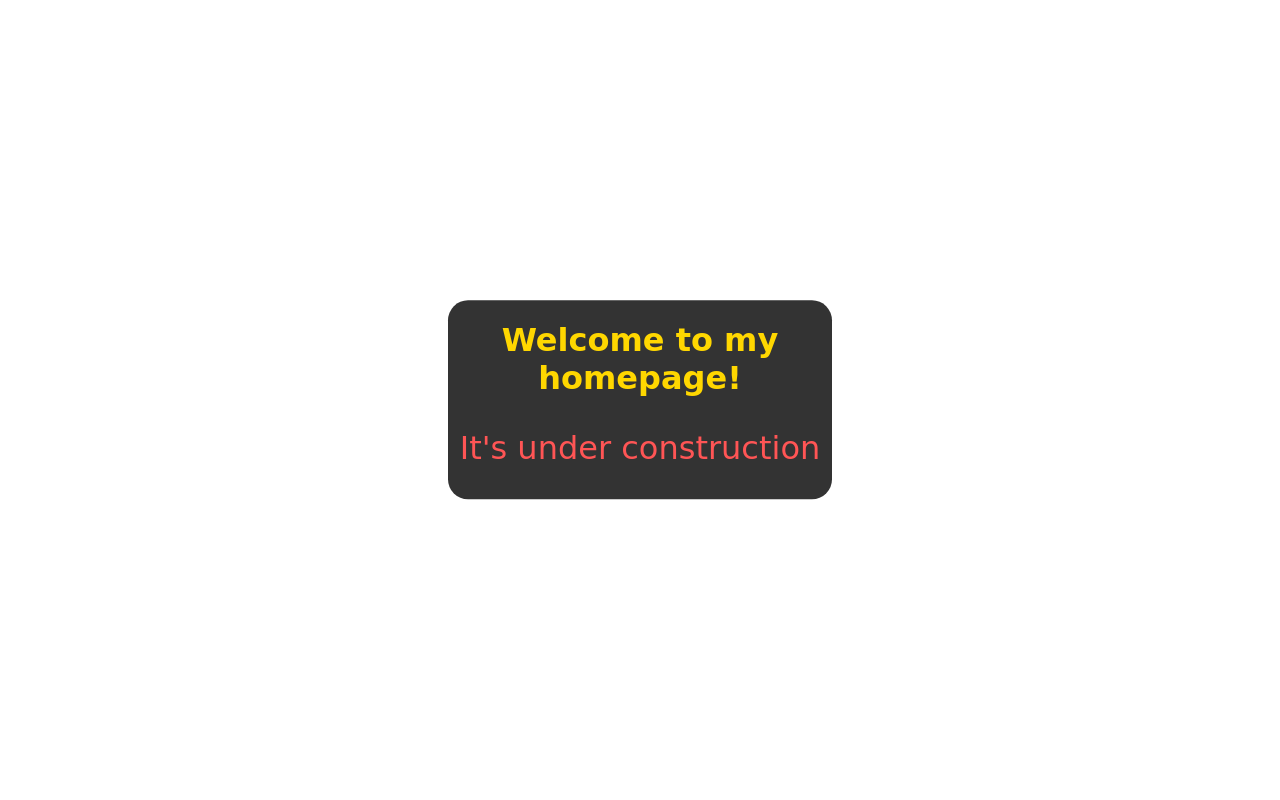
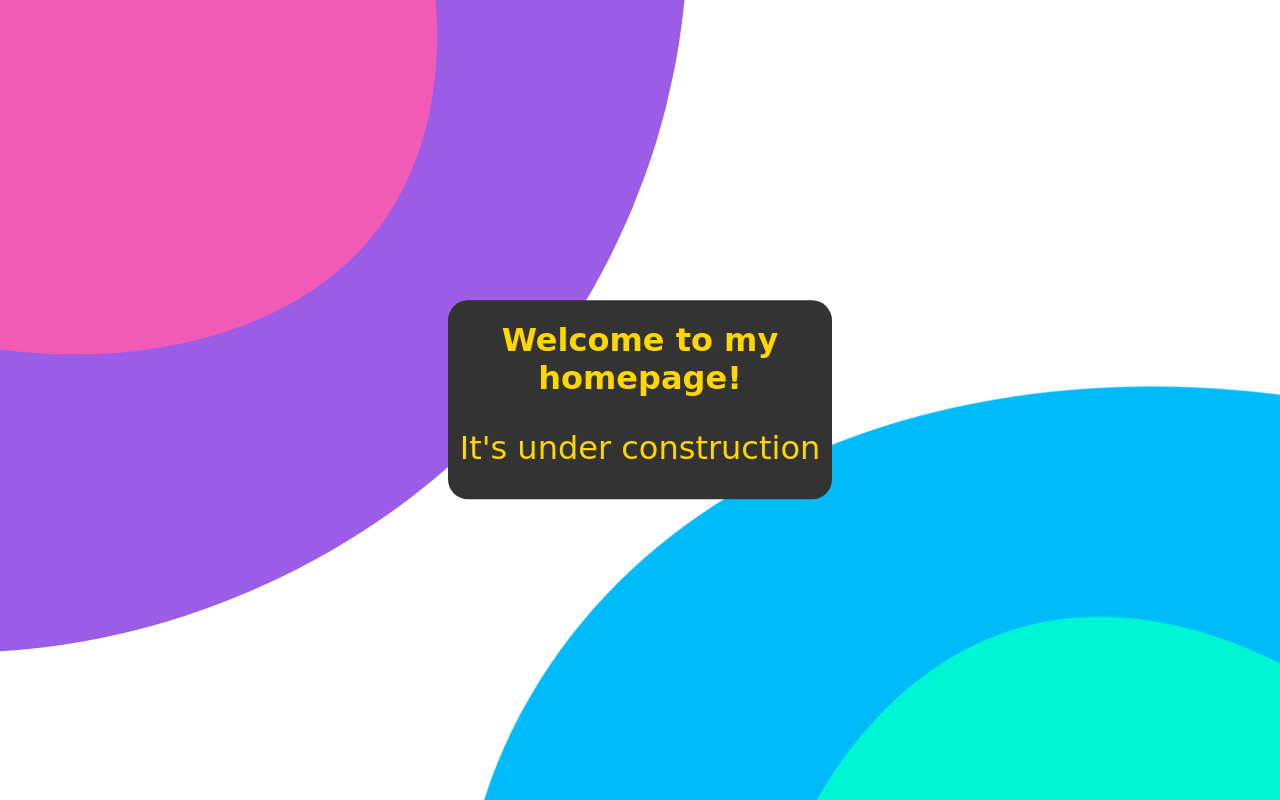
Before and after one commit to Hallvardd/hallvard-cv, a SvelteKit app: page / in a window 1280 px wide. Built offline with nearby package versions, Linux system fonts and the light colour scheme.

Commit message:
add dynamic background

```diff
--- a/src/routes/+page.svelte
+++ b/src/routes/+page.svelte
@@ -1,13 +1,57 @@
 <body>
+    <div>
+    <svg preserveAspectRatio="xMidYMid slice" viewBox="10 10 80 80">
+        <defs>
+            <style>
+                @keyframes rotate {
+                    0% {
+                        transform: rotate(0deg);
+                    }
+                    100% {
+                        transform: rotate(360deg);
+                    }
+                }
+                .out-top {
+                    animation: rotate 20s linear infinite;
+                    transform-origin: 13px 25px;
+                }
+                .in-top {
+                    animation: rotate 10s linear infinite;
+                    transform-origin: 13px 25px;
+                }
+                .out-bottom {
+                    animation: rotate 25s linear infinite;
+                    transform-origin: 84px 93px;
+                }
+                .in-bottom {
+                    animation: rotate 15s linear infinite;
+                    transform-origin: 84px 93px;
+                }
+            </style>
+        </defs>
+        <path fill="#9b5de5" class="out-top" d="M37-5C25.1-14.7,5.7-19.1-9.2-10-28.5,1.8-32.7,31.1-19.8,49c15.5,21.5,52.6,22,67.2,2.3C59.4,35,53.7,8.5,37-5Z"/>
+        <path fill="#f15bb5" class="in-top" d="M20.6,4.1C11.6,1.5-1.9,2.5-8,11.2-16.3,23.1-8.2,45.6,7.4,50S42.1,38.9,41,24.5C40.2,14.1,29.4,6.6,20.6,4.1Z"/>
+        <path fill="#00bbf9" class="out-bottom" d="M105.9,48.6c-12.4-8.2-29.3-4.8-39.4.8-23.4,12.8-37.7,51.9-19.1,74.1s63.9,15.3,76-5.6c7.6-13.3,1.8-31.1-2.3-43.8C117.6,63.3,114.7,54.3,105.9,48.6Z"/>
+        <path fill="#00f5d4" class="in-bottom" d="M102,67.1c-9.6-6.1-22-3.1-29.5,2-15.4,10.7-19.6,37.5-7.6,47.8s35.9,3.9,44.5-12.5C115.5,92.6,113.9,74.6,102,67.1Z"/>
+    </svg>
     <div id="box">
         <h1>Welcome to my homepage!</h1>
         <p>It's under construction</p>
+    </div>
     </div>
 </body>
 
 <style>
     body {
-        background-color: #ffa;
+        background-color: #fee440;
+    }
+    svg {
+        position: fixed;
+        top: 0;
+        left: 0;
+        width: 100%;
+        height: 100vh;
+        z-index: 0;
     }
     #box {
         position: absolute;
@@ -17,6 +61,7 @@
         top: 50%;
         left: 50%;
         transform: translate(-50%, -50%);
+        z-index: 1;
     }
     h1{
         color: gold;
@@ -24,7 +69,7 @@
         text-align: center;
     }
     p{
-        color: #f55;
+        color: gold;
         font-family: "Comic Sans MS", cursive;
         font-size: 2em;
         text-align: center;
```
